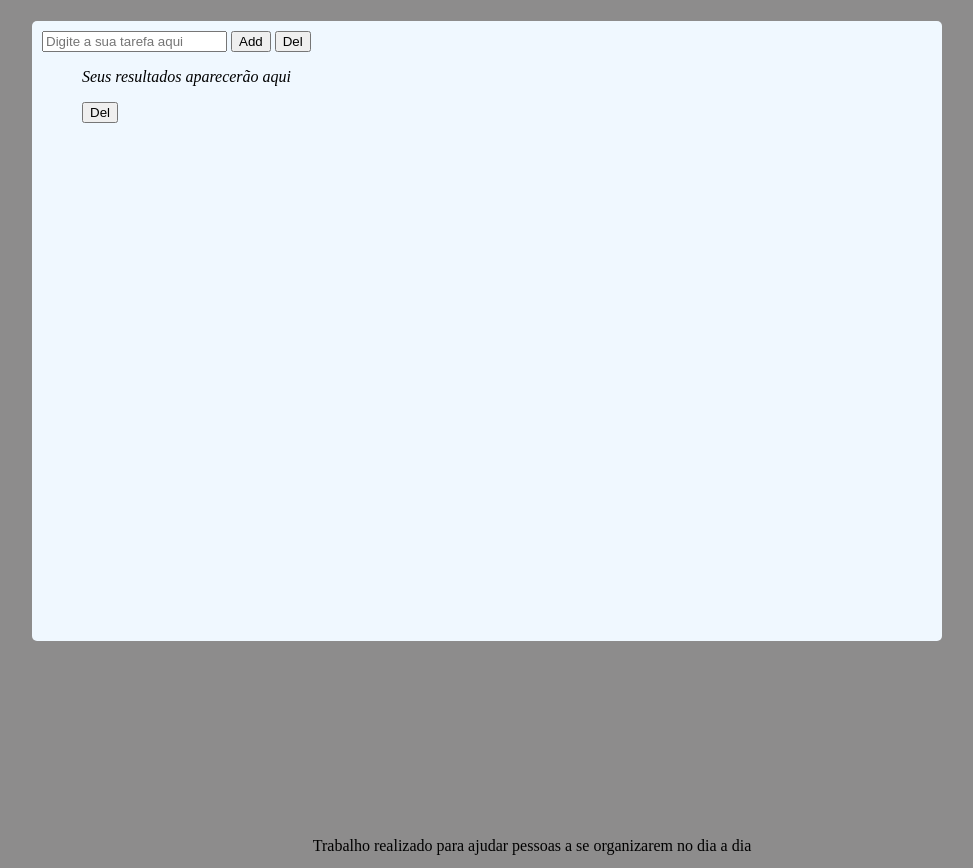
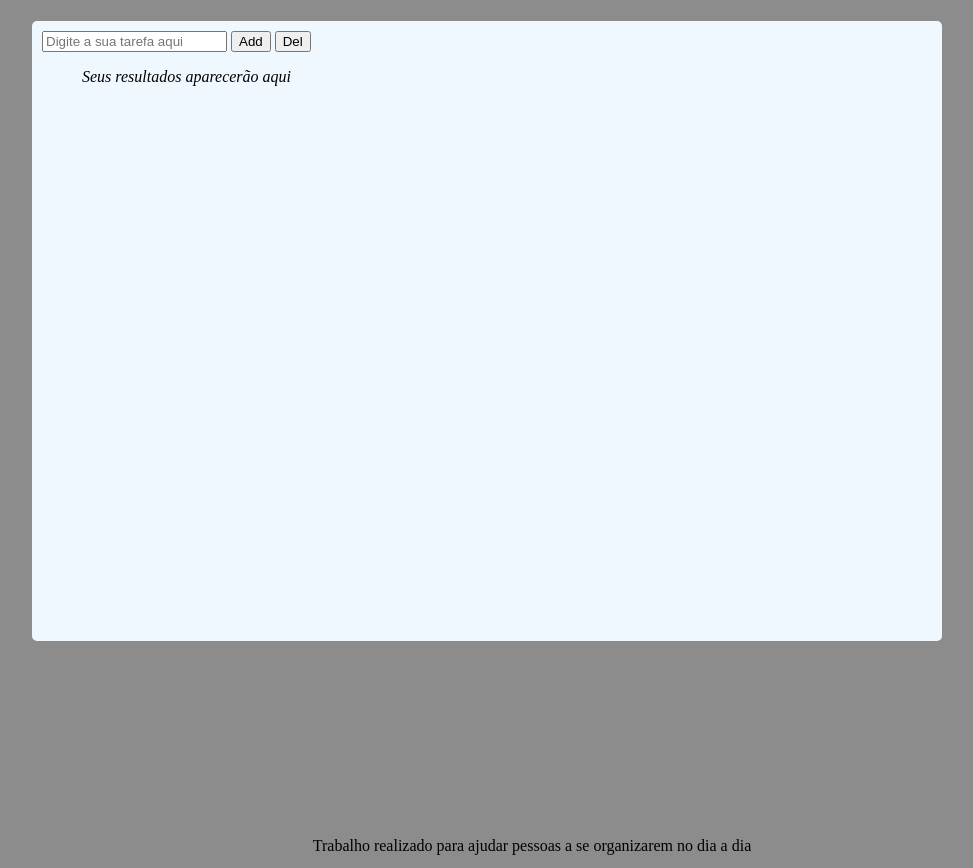
Before and after one commit to cantaruttim/ListaTarefas, a plain HTML site: page index.html in a window 1280 px wide. Shown: the part 59-927 px from the top of the page, without its empty margins (218-1191 px from the left). Drawn offline with Linux system fonts and the light colour scheme.

Commit message:
del button
deleted button

```diff
--- a/index.html
+++ b/index.html
@@ -30,7 +30,6 @@
                     <ul>
                         <p><i> Seus resultados aparecerão aqui </i> </p>
                         <!-- <li> </li> -->
-                        <input type="button" name="del" value="Del" id="del">
                     </ul>
                 </section>
             </div>
```
